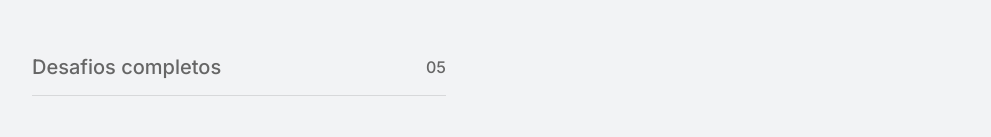
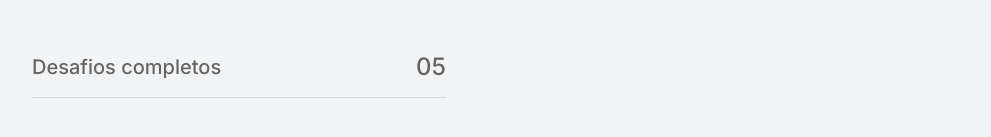
Before and after one commit to nascjoao/moveit, a Next.js app: page / in a window 1280 px wide. Shown: the part 379-516 px from the top of the page, without its empty margins (144-1135 px from the left). Built offline with nearby package versions, Linux system fonts and the light colour scheme.

Commit message:
increase last span font-size

```diff
--- a/src/styles/components/CompletedChallenges.module.css
+++ b/src/styles/components/CompletedChallenges.module.css
@@ -13,3 +13,7 @@
 .completedChallengesContainer span:first-child {
     font-size: 1.25rem;
 }
+
+.completedChallengesContainer span:last-child {
+    font-size: 1.5rem;
+}
```
